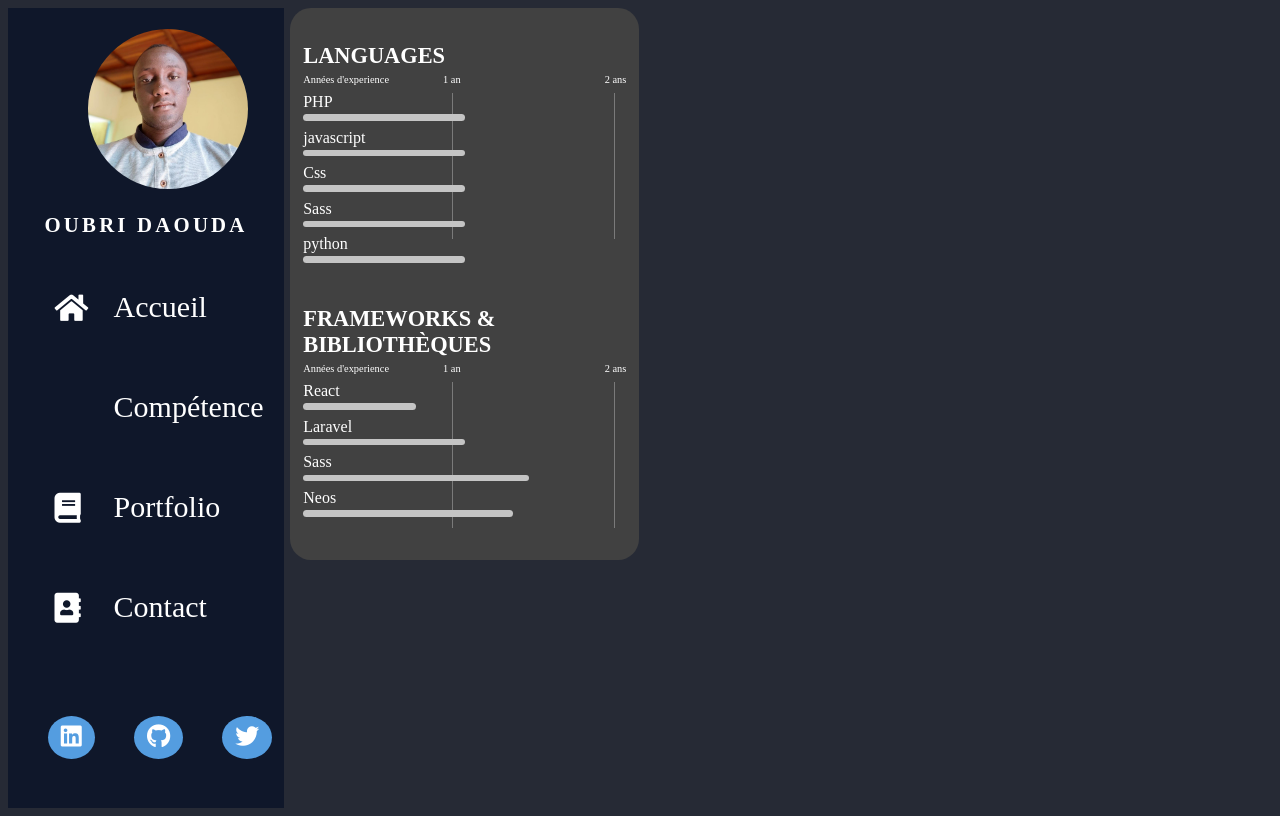
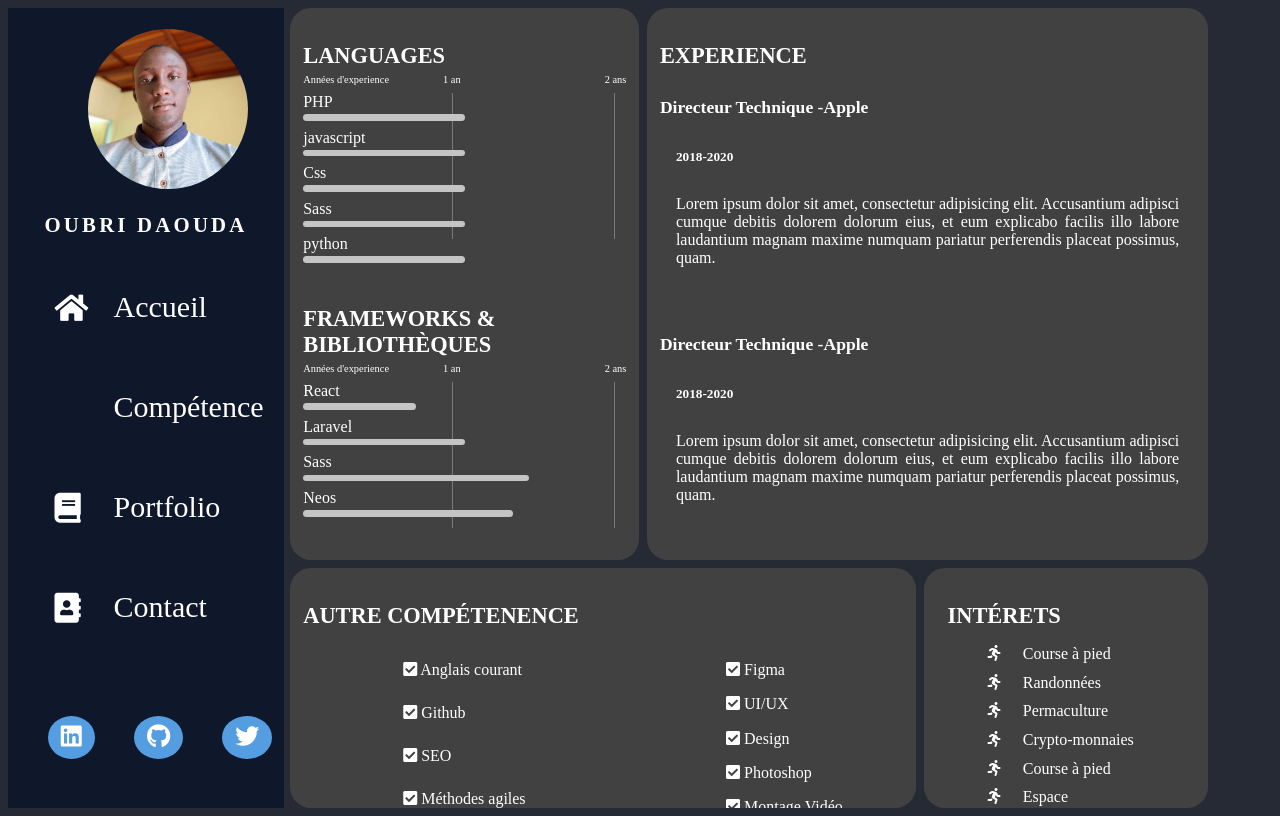
Before and after one commit to oubridaouda/my-portfolio, a React (Create React App) app: page /competence in a window 1280 px wide. Built offline with nearby package versions, Linux system fonts and the light colour scheme; some icons are missing.

Commit message:
FEATURE: add component in knowledges page

```diff
--- a/src/pages/Knowledges.js
+++ b/src/pages/Knowledges.js
@@ -1,6 +1,9 @@
 import React from 'react';
 import Languages from "../component/knowledges/Languages";
 import Navigation from "../component/Navigation";
+import Experience from "../component/knowledges/Experience";
+import OtherSkills from "../component/knowledges/OtherSkills";
+import Hobbies from "../component/knowledges/Hobbies";
 
 const Knowledges = () => {
     return (
@@ -8,6 +11,9 @@ const Knowledges = () => {
             <Navigation/>
             <div className="knowledgesContent">
                 <Languages/>
+                <Experience/>
+                <OtherSkills/>
+                <Hobbies/>
             </div>
         </div>
     );
```
